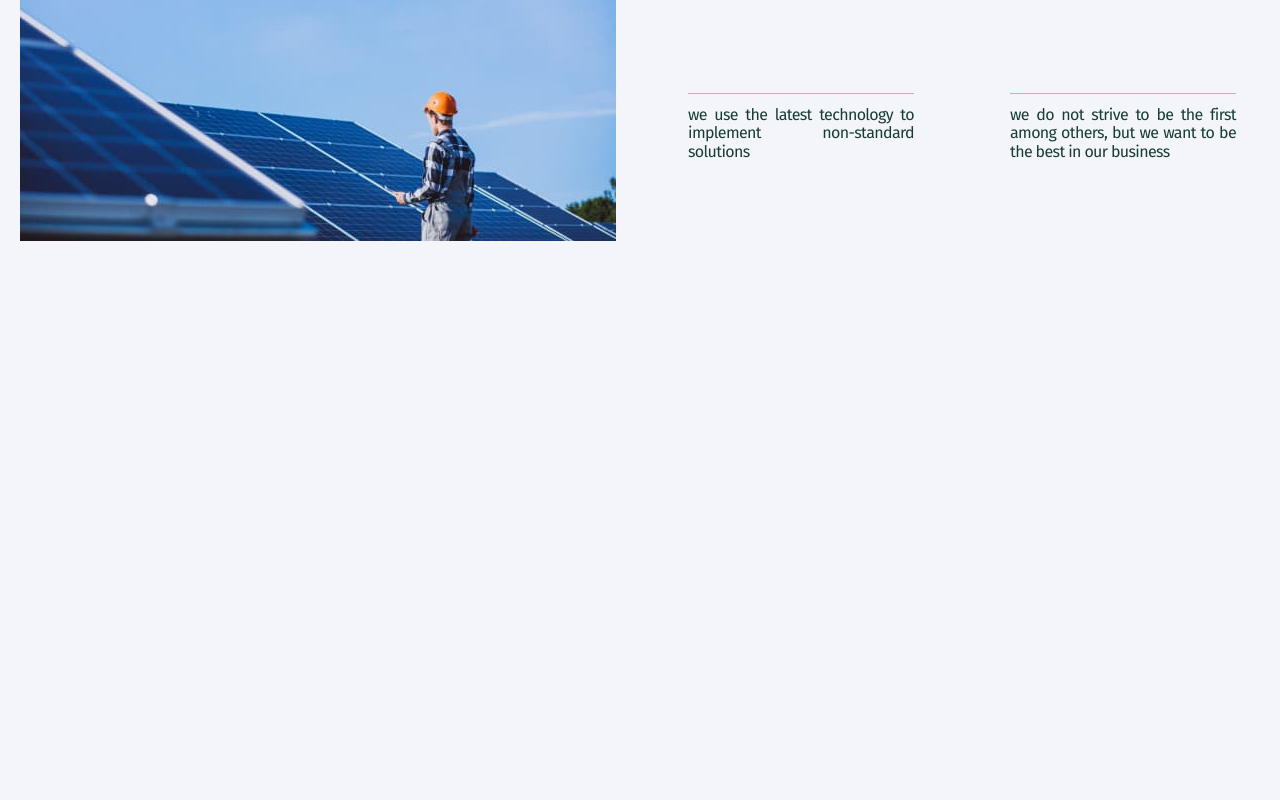
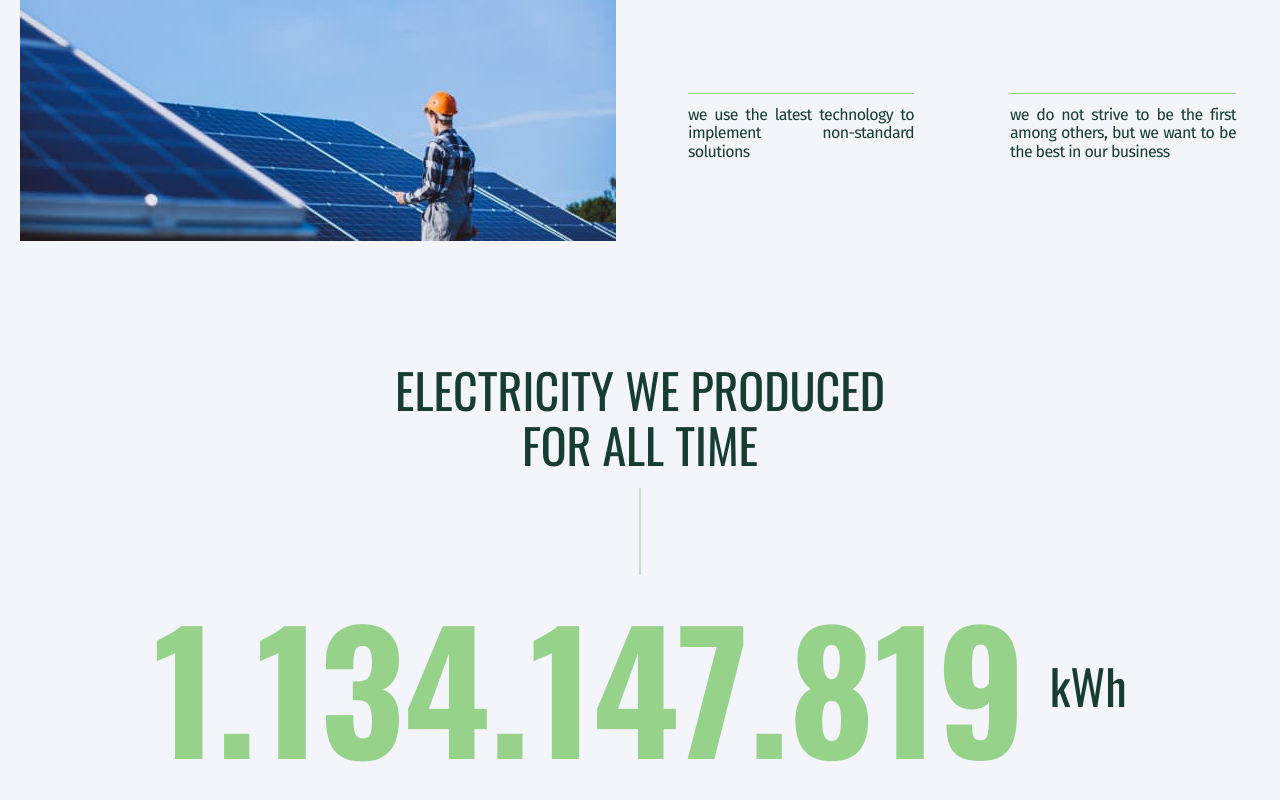
Before and after one commit to DavydiukDmytro/Ecosolution, a React app: page / in a window 1280 px wide. Shown: the part 1865-2665 px from the top of the page. Before the commit the page ends 2207 px from the top, so only its background shows below. Built offline with nearby package versions, Linux system fonts and the light colour scheme; the HTML template or start-up script is replaced by a standard one; a web font is replaced by a local one.

Commit message:
add section electricity

```diff
--- a/src/components/App/App.jsx
+++ b/src/components/App/App.jsx
@@ -1,6 +1,7 @@
 import { Container } from '../Container';
 import { Header } from '../Header';
 import { SectionAbout } from '../SectionAbout';
+import { SectionElectricity } from '../SectionElectricity';
 import { SectionMain } from '../SectionMain';
 
 export const App = () => {
@@ -11,6 +12,7 @@ export const App = () => {
 				<main>
 					<SectionMain />
 					<SectionAbout />
+					<SectionElectricity />
 				</main>
 			</Container>
 		</>
--- a/src/components/Section/Section.jsx
+++ b/src/components/Section/Section.jsx
@@ -1,6 +1,6 @@
 import { SectionWrapper } from './Section.styled';
 
 // eslint-disable-next-line react/prop-types
-export const Section = ({ children }) => {
-	return <SectionWrapper>{children}</SectionWrapper>;
+export const Section = ({ center, children }) => {
+	return <SectionWrapper center={center}>{children}</SectionWrapper>;
 };
--- a/src/components/Section/Section.styled.jsx
+++ b/src/components/Section/Section.styled.jsx
@@ -10,4 +10,6 @@ export const SectionWrapper = styled.section`
 	@media (min-width: 1280px) {
 		padding: 60px 0;
 	}
+
+	${({ center }) => center && `text-align: center;`}
 `;
--- /dev/null
+++ b/src/components/SectionElectricity/SectionElectricity.jsx
@@ -0,0 +1,30 @@
+import { useEffect, useState } from 'react';
+import { Section } from '../Section';
+import { Counter, Title, Units } from './SectionElectricity.styled';
+
+export const SectionElectricity = () => {
+	const [counter, setCounter] = useState(1134147814);
+
+	useEffect(() => {
+		const interval = setInterval(() => {
+			setCounter((prevCounter) => prevCounter + 1);
+		}, 1000);
+
+		return () => clearInterval(interval);
+	}, []);
+
+	const formatNumberWithCommas = (value) => {
+		const parts = value.toString().split('.');
+		parts[0] = parts[0].replace(/\B(?=(\d{3})+(?!\d))/g, '.');
+		return parts.join('.');
+	};
+
+	return (
+		<Section center={true}>
+			<Title>Electricity we produced for all time</Title>
+			<Counter>
+				{formatNumberWithCommas(counter)} <Units>kWh</Units>
+			</Counter>
+		</Section>
+	);
+};
--- /dev/null
+++ b/src/components/SectionElectricity/SectionElectricity.styled.jsx
@@ -0,0 +1,80 @@
+import styled from '@emotion/styled';
+
+export const Title = styled.h2`
+	font-family: 'Oswald';
+	font-size: 28px;
+	font-weight: 400;
+	text-transform: uppercase;
+	padding-bottom: 24px;
+
+	@media (min-width: 768px) {
+		display: inline-block;
+		width: 368px;
+		font-size: 36px;
+	}
+
+	@media (min-width: 1280px) {
+		display: inline-block;
+		width: 491px;
+		font-size: 48px;
+		padding-bottom: 16px;
+	}
+`;
+
+export const Counter = styled.p`
+	display: flex;
+	align-items: center;
+	justify-content: center;
+	padding-top: 24px;
+	margin-top: 48px;
+
+	font-family: 'Oswald';
+	font-size: 48px;
+	font-weight: bold;
+	text-transform: uppercase;
+	color: var(--accent);
+
+	position: relative;
+
+	&::before {
+		content: '';
+		position: absolute;
+		bottom: 100%;
+		left: 50%;
+		transform: translateX(-50%);
+		background-color: var(--accent);
+		height: 48px;
+		width: 1px;
+	}
+
+	@media (min-width: 768px) {
+		margin-top: 87px;
+		font-size: 100px;
+
+		&::before {
+			height: 87px;
+		}
+	}
+
+	@media (min-width: 1280px) {
+		padding-top: 16px;
+		font-size: 164px;
+	}
+`;
+
+export const Units = styled.span`
+	margin-left: 8px;
+	font-family: 'Oswald';
+	font-size: 24px;
+	font-weight: normal;
+	color: var(--primary-text);
+	text-transform: none;
+
+	@media (min-width: 768px) {
+		margin-left: 24px;
+	}
+
+	@media (min-width: 1280px) {
+		font-size: 48px;
+	}
+`;
--- /dev/null
+++ b/src/components/SectionElectricity/index.js
@@ -0,0 +1 @@
+export * from './SectionElectricity';
```
